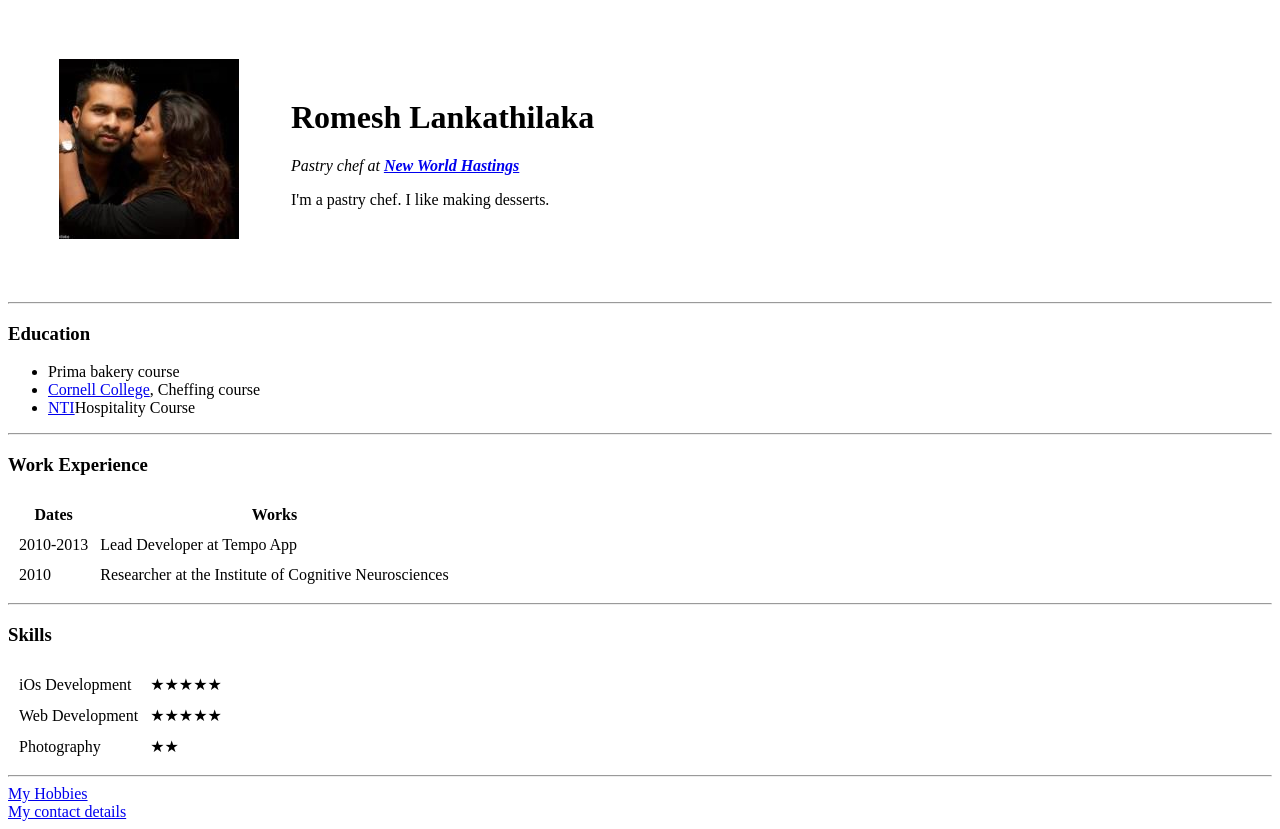
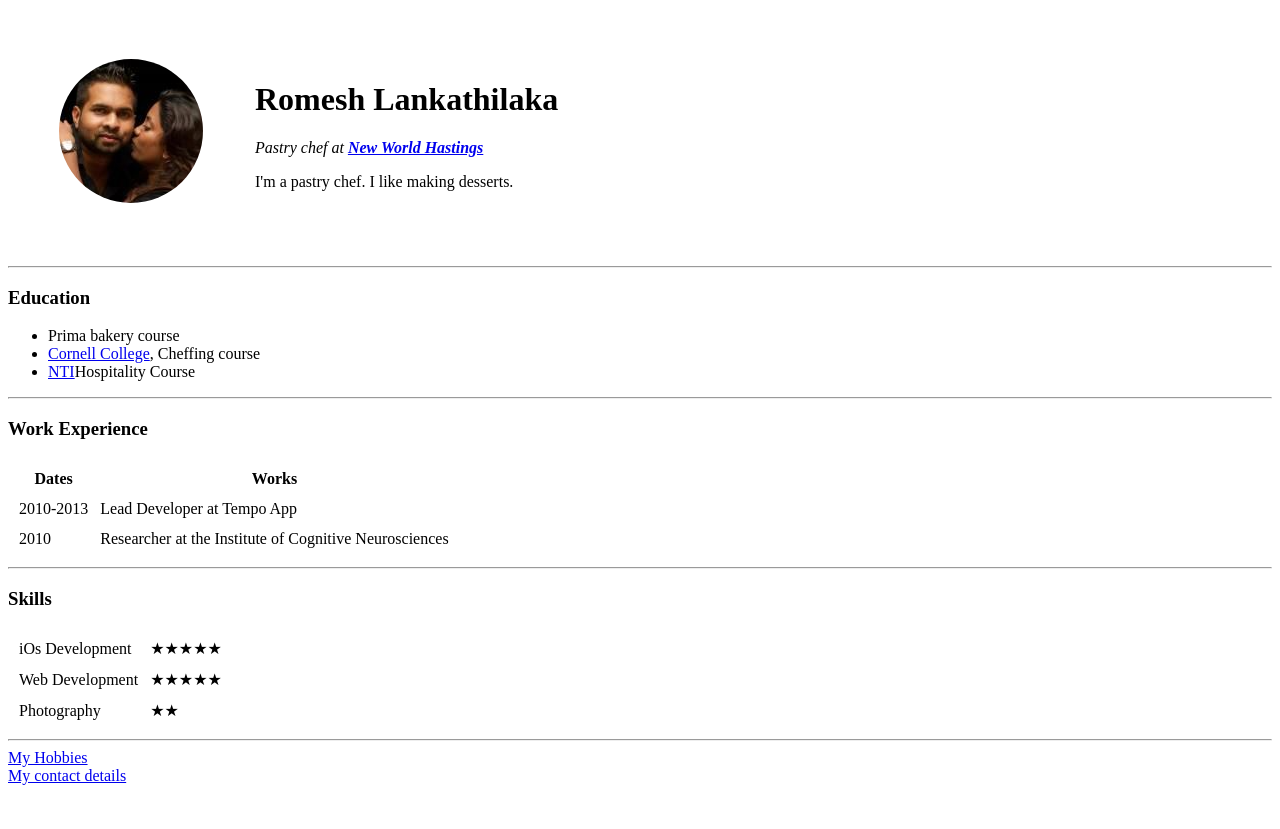
Before and after one commit to rlannz/cv, a plain HTML site: page index.html in a window 1280 px wide. After the commit the page ends 800 px from the top, so only its background shows below. Drawn offline with Linux system fonts and the light colour scheme.

Commit message:
Update index.html

```diff
--- a/index.html
+++ b/index.html
@@ -9,7 +9,7 @@
 <body>
   <table cellspacing="50">
     <tr>
-      <td> <img src="Images/Romesh.jpg" alt="Romesh profile photo" />
+      <td> <img src="Images/Romesh.png" alt="Romesh profile photo" />
       </td>
       <td>
         <h1>Romesh Lankathilaka</h1>
```
